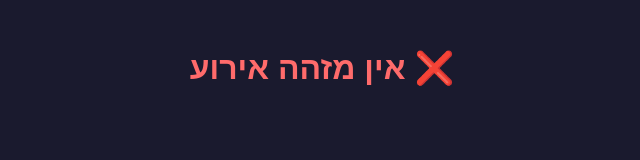
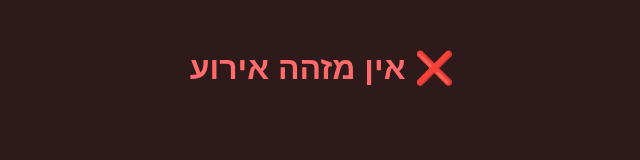
Before and after one commit to RadarAlerts/Radar, a plain HTML site: page index.html in a window 1280 px wide. Shown: the whole page, without its empty margins (318-958 px from the left). Drawn offline with Linux system fonts and the light colour scheme.

Commit message:
Update index.html

```diff
--- a/index.html
+++ b/index.html
@@ -12,7 +12,7 @@
 <style>
 body {
   font-family: Arial;
-  background: #1a1a2e;
+  background: #2e1a1a;
   color: #eee;
   padding: 20px;
 }
```
